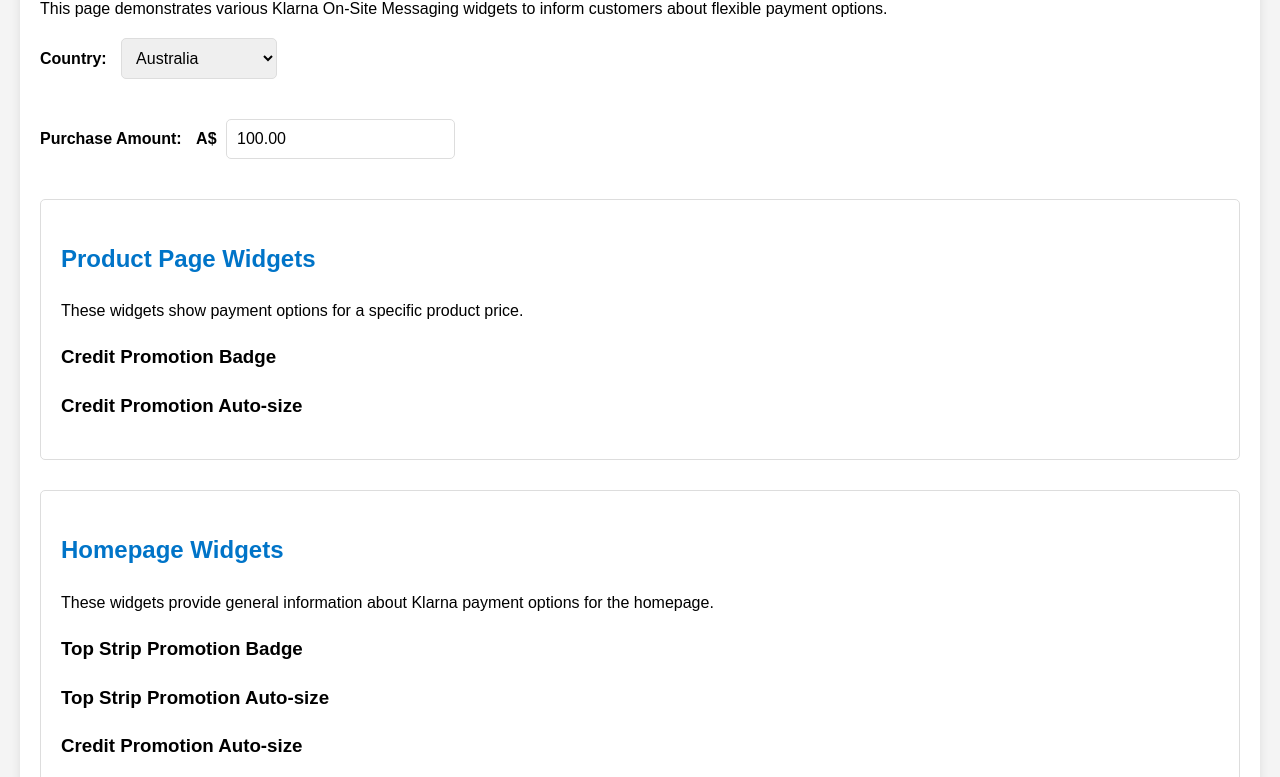
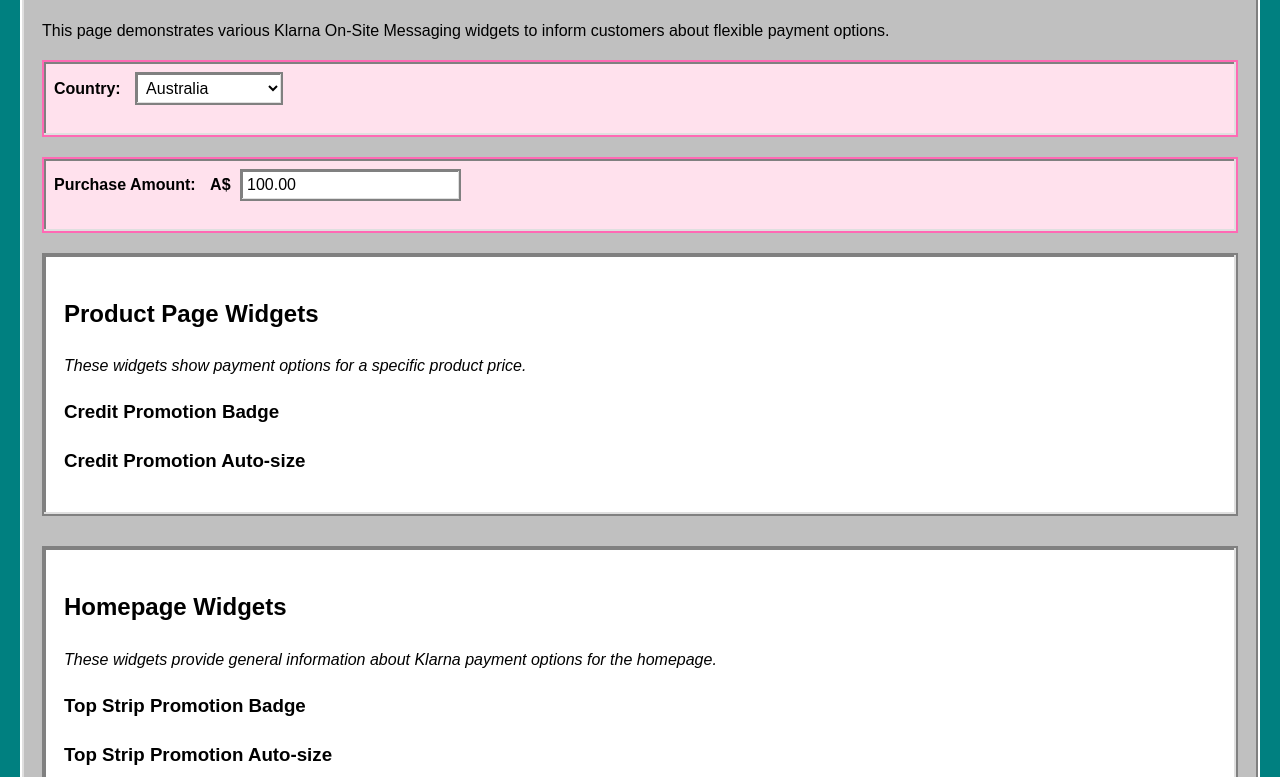
Before and after one commit to michelangeloklarna/Klarna-On-Site-Messaging-Gallery, a plain HTML site: page index.html in a window 1280 px wide. Shown: the part 138-915 px from the top of the page. Drawn offline with Linux system fonts and the light colour scheme.

Commit message:
updated style

```diff
--- a/index.html
+++ b/index.html
@@ -6,38 +6,49 @@
     <title>Klarna On-Site Messaging Preview</title>
     <style>
         body {
-            font-family: Arial, sans-serif;
+            font-family: 'MS Sans Serif', Arial, sans-serif;
             line-height: 1.6;
             margin: 0;
             padding: 20px;
-            background-color: #f4f4f4;
+            background-color: #008080;
+            color: #000;
         }
         .container {
             max-width: 1200px;
             margin: 0 auto;
-            background-color: #fff;
+            background-color: #c0c0c0;
             padding: 20px;
-            border-radius: 5px;
-            box-shadow: 0 0 10px rgba(0,0,0,0.1);
+            border: 2px solid #fff;
+            box-shadow: inset -2px -2px #808080, inset 2px 2px #dfdfdf;
         }
-        h1, h2 {
-            color: #0074c8;
+        h1, h2, h3 {
+            color: #000;
+            text-shadow: 1px 1px #fff;
+        }
+        h1 {
+            background-color: #000080;
+            color: #fff;
+            padding: 10px;
+            text-shadow: none;
         }
         .widget-container {
             margin-bottom: 30px;
-            border: 1px solid #ddd;
+            border: 2px solid #808080;
             padding: 20px;
-            border-radius: 5px;
+            background-color: #fff;
+            box-shadow: inset -2px -2px #dfdfdf, inset 2px 2px #808080;
         }
         .widget-description {
             margin-bottom: 10px;
+            font-style: italic;
         }
         #country-selector, #purchase-amount {
             margin-bottom: 20px;
-            padding: 10px;
+            padding: 5px;
             font-size: 16px;
-            border-radius: 5px;
-            border: 1px solid #ddd;
+            border: 2px solid #808080;
+            background-color: #fff;
+            box-shadow: inset -1px -1px #dfdfdf, inset 1px 1px #808080;
         }
         label {
             display: inline-block;
@@ -46,10 +57,24 @@
         }
         .control-group {
             margin-bottom: 20px;
+            padding: 10px;
+            background-color: #ffe1ed;
+            border: 2px solid #ff69b4;
+            box-shadow: inset -2px -2px #dfdfdf, inset 2px 2px #808080;
         }
         #currency-symbol {
             font-weight: bold;
             margin-right: 5px;
+        }
+        button {
+            background-color: #c0c0c0;
+            border: 2px solid #808080;
+            box-shadow: inset -2px -2px #808080, inset 2px 2px #fff;
+            padding: 5px 10px;
+            cursor: pointer;
+        }
+        button:active {
+            box-shadow: inset 2px 2px #808080, inset -2px -2px #fff;
         }
     </style>
 </head>
```
